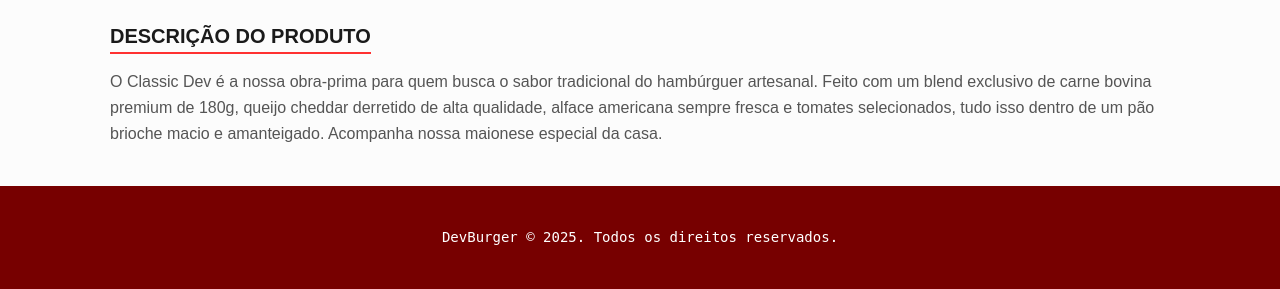
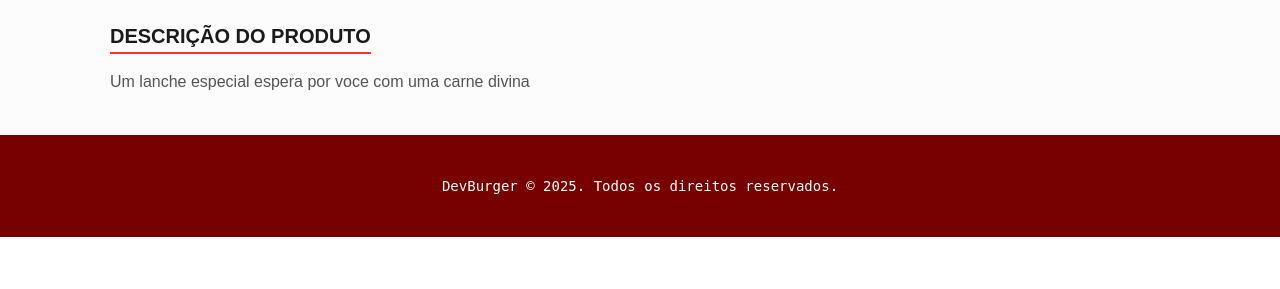
Before and after one commit to oliviawyy/burguer-dev, a Flask app: page /pagina2/1 in a window 1280 px wide. Shown: the part 590-879 px from the top of the page. After the commit the page ends 827 px from the top, so only its background shows below. Run offline with Flask 3, Linux system fonts and the light colour scheme; data comes from the database, SQL or seed files in the repository.

Commit message:
tentandob fazer funcionra

```diff
--- a/templates/pagina2.html
+++ b/templates/pagina2.html
@@ -12,16 +12,16 @@
 
             <div class="product-gallery">
                 <div class="main-image">
-                    <img src="https://images.pexels.com/photos/1639557/pexels-photo-1639557.jpeg" alt="Classic Dev">
+                    <img src="{{produto.foto}}" alt="Classic Dev">
                 </div>
             </div>
 
             <div class="product-buy-box">
-                <h1 class="product-title">Classic Dev Burger - Artesanal 180g</h1>
+                <h1 class="product-title">{{produto.produto}}</h1>
                 <p class="product-seller">Vendido e entregue por <strong>DevBurger</strong></p>
 
                 <div class="price-section">
-                    <span class="price-value">R$ 25,00</span>
+                    <span class="price-value">R$ {{produto.preco}}</span>
                     <p class="installments">Em até 3x no cartão</p>
                 </div>
 
@@ -37,11 +37,7 @@
         <section class="product-description-section">
             <h2 class="description-title">Descrição do produto</h2>
             <div class="description-content">
-                <p>
-                    O Classic Dev é a nossa obra-prima para quem busca o sabor tradicional do hambúrguer artesanal.
-                    Feito com um blend exclusivo de carne bovina premium de 180g, queijo cheddar derretido de alta qualidade,
-                    alface americana sempre fresca e tomates selecionados, tudo isso dentro de um pão brioche macio e amanteigado.
-                    Acompanha nossa maionese especial da casa.
+                <p>{{produto.descricao}}
                 </p>
             </div>
         </section>
```
